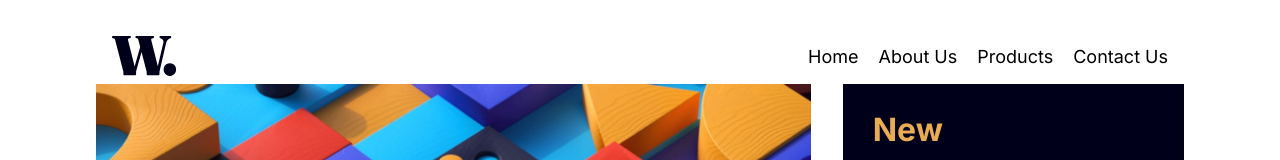
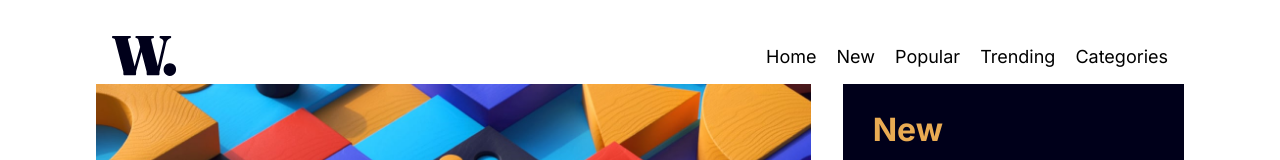
Before and after one commit to sphnikola/news-homepage, a React (Vite) app: page / in a window 1280 px wide. Shown: the top 160 px of the page. Built offline with nearby package versions, Linux system fonts and the light colour scheme.

Commit message:
Add Complete and Responsive NavBar

```diff
--- a/src/Navbar.jsx
+++ b/src/Navbar.jsx
@@ -6,9 +6,10 @@ const Navbar = () => {
   const [isMenuOpen, setIsMenuOpen] = useState(false);
   const navLinks = [
     { href: "#home", label: "Home" },
-    { href: "#about-us", label: "About Us" },
-    { href: "#products", label: "Products" },
-    { href: "#contact-us", label: "Contact Us" },
+    { href: "#new", label: "New" },
+    { href: "#popular", label: "Popular" },
+    { href: "#trending", label: "Trending" },
+    { href: "#categories", label: "Categories" },
   ];
   return (
     <>
```
